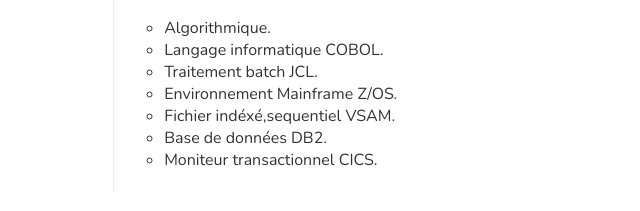
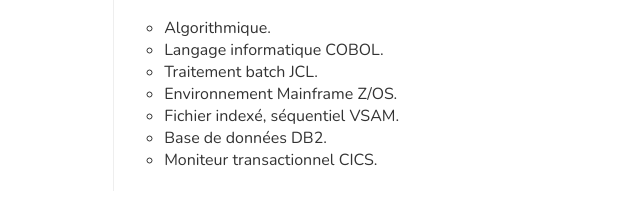
Before and after one commit to duponchs/Html_CV, a website: page index.html in a window 1280 px wide. Shown: the part 2769-2980 px from the top of the page, 376-1016 px from the left. Drawn offline with nearby package versions, Linux system fonts and the light colour scheme.

Commit message:
correction

```diff
--- a/index.html
+++ b/index.html
@@ -294,7 +294,7 @@
               <li>Langage informatique COBOL.</li>
               <li>Traitement batch JCL.</li>
               <li>Environnement Mainframe Z/OS.</li>
-              <li>Fichier indéxé,sequentiel VSAM.</li>
+              <li>Fichier indexé, séquentiel VSAM.</li>
               <li>Base de données DB2.</li>
               <li>Moniteur transactionnel CICS.</li>
             </ul>
```
